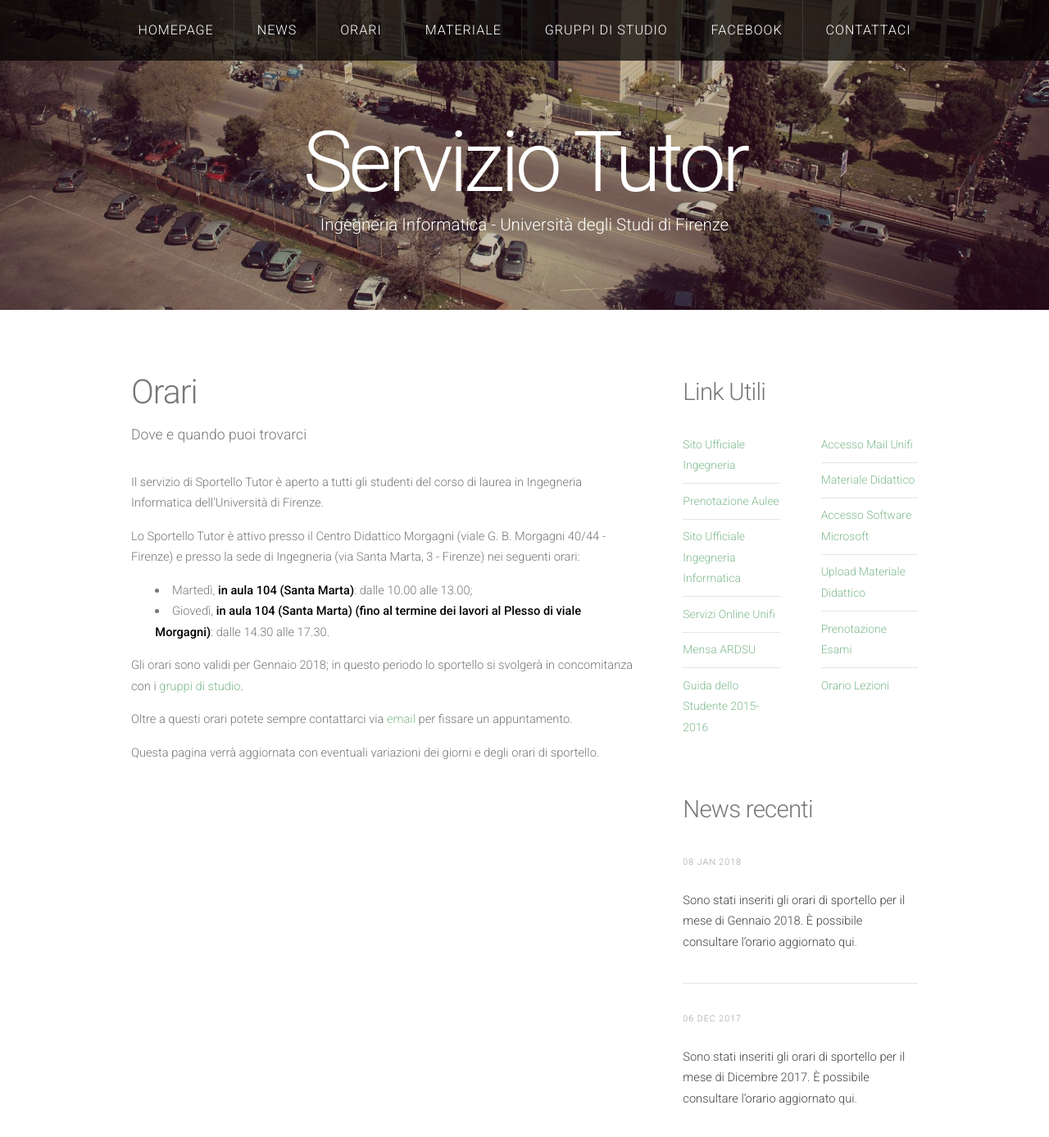
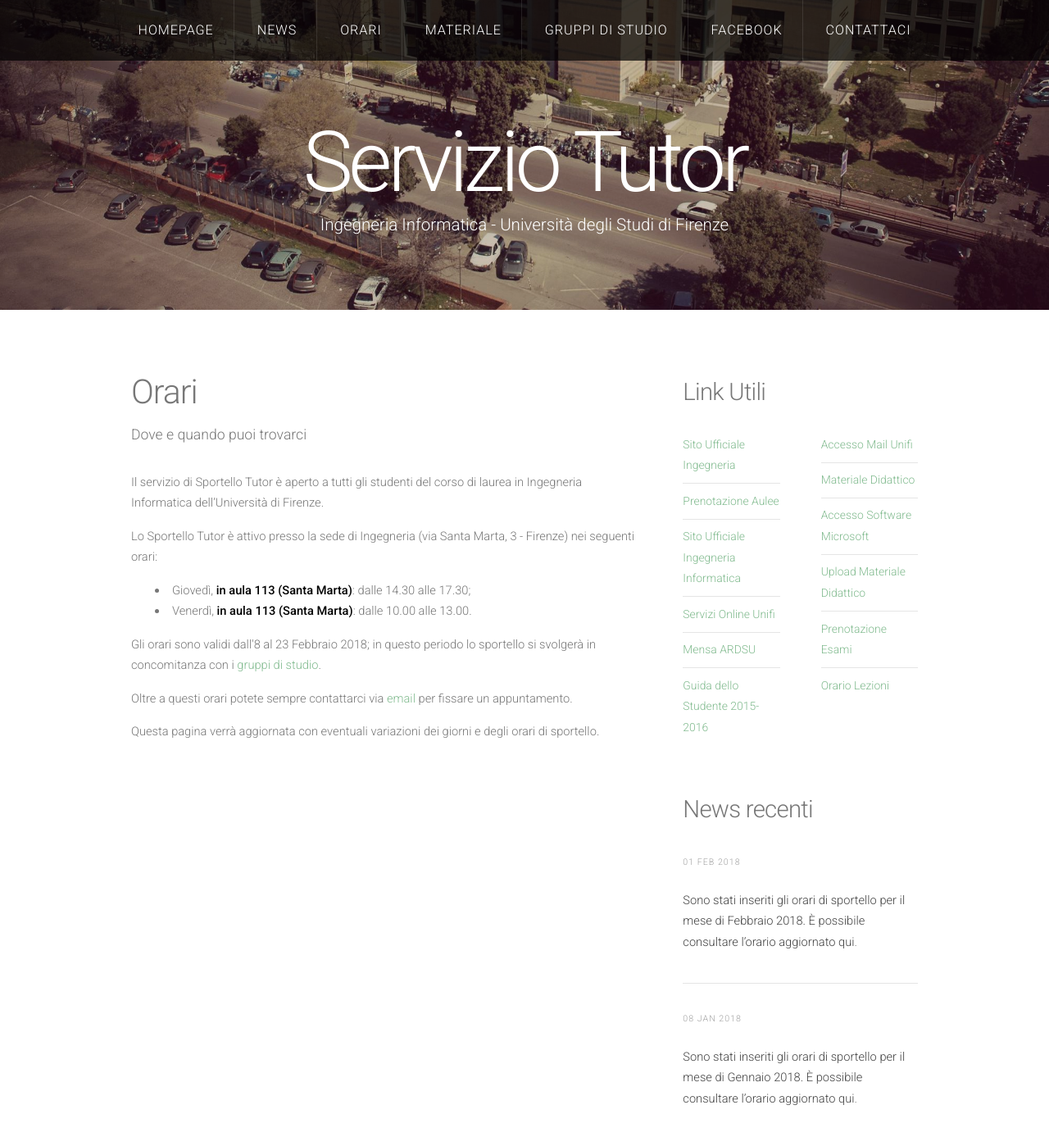
Before and after one commit to tutor-ing-inf-unifi/tutor-ing-inf-unifi.github.io, a Jekyll site: the page built from orari.html, in a window 1280 px wide and 1400 px high. Shown: the top 1387 px of the window at 82% size. Built offline with Jekyll 4.4.1, drawn with Linux system fonts in a browser that asks for light colours; nearby versions of some CDN libraries.

Commit message:
Aggiornati gli orari di sportello e per i gruppi di studio

```diff
--- a/gruppi.html
+++ b/gruppi.html
@@ -17,10 +17,10 @@ layout: default
 						<p>È importante che gli studenti del corso di laurea imparino a lavorare insieme per superare gli esami, per questo i tutor favoriscono lo studio di gruppo fornendo gli spazi necessari e coordinando le attività, ma senza svolgere esercitazioni o dare ripetizioni.</p>
 						<p>Per il primo periodo di interruzione della didattica è prevista l'organizzazione dei seguenti gruppi di studio:</p>
 						<ul style="list-style:inside disc; padding-left: 2em">
-							<li>Martedì, in aula 104 (Santa Marta), dalle 10.00 alle 13.00 - <strong>Analisi Matematica I</strong> e <strong>Geometria e Algebra Lineare</strong>;</li>
-							<li>Giovedì, in aula 104 (Santa Marta) <small>(fino al termine dei lavori al Plesso di viale Morgagni)</small>, dalle 14.30 alle 17.30 - <strong>Fondamenti di Informatica</strong> e <strong>Fisica I</strong>.</li>
+							<li>Giovedì, in aula 113 (Santa Marta), dalle 14.30 alle 17.30 - <strong>Fondamenti di Informatica</strong> e <strong>Fisica I</strong>;</li>
+							<li>Venerdì, in aula 113 (Santa Marta), dalle 10.00 alle 13.00 - <strong>Analisi Matematica I</strong> e <strong>Geometria e Algebra Lineare</strong>.</li>
 						</ul>
-						<p>Gli orari sono validi per Gennaio 2018.</p>
+						<p>Gli orari sono validi dall'8 al 23 Febbraio 2018.</p>
 						<p>Gli studenti interessati a partecipare sono invitati a iscriversi tramite l'apposito sondaggio su Facebook oppure inviandoci una <a href="tutor.ing.inf@gmail.com">email</a>. L'iscrizione non è obbligatoria, ma ci è utile per organizzare al meglio il lavoro.</p>
 					</section>
 				</div>
--- a/orari.html
+++ b/orari.html
@@ -15,12 +15,13 @@ layout: default
 							<span class="byline">Dove e quando puoi trovarci</span>
 						</header>
 						<p>Il servizio di Sportello Tutor è aperto a tutti gli studenti del corso di laurea in Ingegneria Informatica dell’Università di Firenze.</p>
-						<p>Lo Sportello Tutor è attivo presso il Centro Didattico Morgagni (viale G. B. Morgagni 40/44 - Firenze) e presso la sede di Ingegneria (via Santa Marta, 3 - Firenze) nei seguenti orari:</p>
+                        <!-- <p>Lo Sportello Tutor è attivo presso il Centro Didattico Morgagni (viale G. B. Morgagni 40/44 - Firenze) e presso la sede di Ingegneria (via Santa Marta, 3 - Firenze) nei seguenti orari:</p> -->
+						<p>Lo Sportello Tutor è attivo presso la sede di Ingegneria (via Santa Marta, 3 - Firenze) nei seguenti orari:</p>
 						<ul style="list-style:inside disc; padding-left: 2em">
-							<li>Martedì, <strong>in aula 104 (Santa Marta)</strong>: dalle 10.00 alle 13.00;</li>
-							<li>Giovedì, <strong>in aula 104 (Santa Marta) <small>(fino al termine dei lavori al Plesso di viale Morgagni)</small></strong>: dalle 14.30 alle 17.30.</li>
+							<li>Giovedì, <strong>in aula 113 (Santa Marta)</strong>: dalle 14.30 alle 17.30;</li>
+							<li>Venerdì, <strong>in aula 113 (Santa Marta)</strong>: dalle 10.00 alle 13.00.</li>
 						</ul>
-						<p>Gli orari sono validi per Gennaio 2018; in questo periodo lo sportello si svolgerà in concomitanza con i <a href="gruppi.html">gruppi di studio</a>.</p>
+						<p>Gli orari sono validi dall'8 al 23 Febbraio 2018; in questo periodo lo sportello si svolgerà in concomitanza con i <a href="gruppi.html">gruppi di studio</a>.</p>
 						<p>Oltre a questi orari potete sempre contattarci via <a href="mailto:tutor.ing.inf@gmail.com">email</a> per fissare un appuntamento.</p>
 						<p>Questa pagina verrà aggiornata con eventuali variazioni dei giorni e degli orari di sportello.</p>
 					</section>
```
Also changed, not shown: _posts/2018-02-01-orario-febbraio-2018.md (added, +8 -0 lines).
